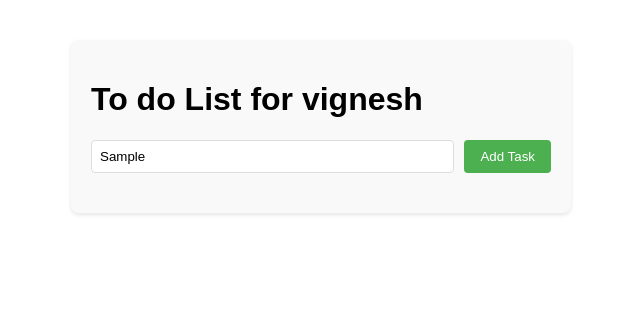
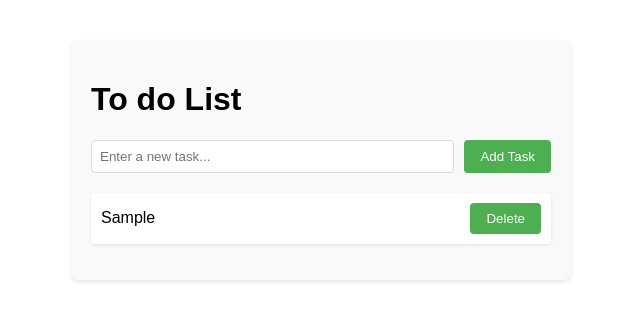
Before and after one commit to kmukessh/cluster1, a plain HTML site: page frontend/index.html in a window 1280 px wide. Both pictures are taken after typing "Sample" into the empty fields and a click on the button "Add Task". Shown: the whole page, without its empty margins (319-959 px from the left). Drawn offline with Linux system fonts and the light colour scheme.

Commit message:
updated the frontend

```diff
--- a/frontend/index.html
+++ b/frontend/index.html
@@ -8,7 +8,7 @@
 </head>
 <body>
     <div class="container">
-        <h1>To do List for vignesh</h1>
+        <h1>To do List</h1>
         <div class="input-section">
             <input type="text" id="taskInput" placeholder="Enter a new task...">
             <button onclick="addTask()">Add Task</button>
--- a/frontend/script.js
+++ b/frontend/script.js
@@ -1,16 +1,31 @@
-const backendURL = window.location.hostname.includes("localhost")
-    ? "http://35.244.18.70:3000/api/data" // Local development
-    : "http://34.47.199.70:3000/api/data";   // Inside Kubernetes
+// script.js
+function addTask() {
+    const taskInput = document.getElementById('taskInput');
+    const taskText = taskInput.value.trim();
 
-async function fetchData() {
-    try {
-        const response = await fetch(backendURL);
-        if (!response.ok) throw new Error(`HTTP error! Status: ${response.status}`);
+    if (taskText === '') return; // Prevent adding empty tasks
 
-        const data = await response.json();
-        document.getElementById("message").innerText = `Backend says: ${data.message || 'No message'}`;
-    } catch (error) {
-        console.error("Fetch error:", error);
-        document.getElementById("message").innerText = "Error fetching backend data.";
+    const li = document.createElement('li');
+    li.innerHTML = `
+        <span onclick="toggleComplete(this)">${taskText}</span>
+        <button class="delete-btn" onclick="deleteTask(this)">Delete</button>
+    `;
+
+    document.getElementById('taskList').appendChild(li);
+    taskInput.value = ''; // Clear input field
+}
+
+function toggleComplete(element) {
+    element.parentElement.classList.toggle('completed');
+}
+
+function deleteTask(button) {
+    button.parentElement.remove();
+}
+
+// Allow adding tasks with Enter key
+document.getElementById('taskInput').addEventListener('keypress', function(e) {
+    if (e.key === 'Enter') {
+        addTask();
     }
-}
+});
```
Also changed, not shown: frontend/.json/package.json (deleted), frontend/.json/server.js (deleted), 2 other files.
